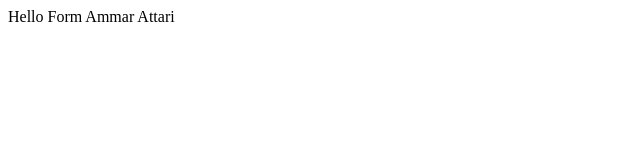
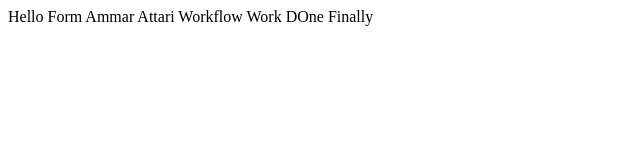
Before and after one commit to AmmarAttari/ParticalClassBootCamp2020, a plain HTML site: page index.html in a window 1280 px wide. Shown: the whole page, without its empty margins (0-640 px from the left). Drawn offline with Linux system fonts and the light colour scheme.

Commit message:
chage done

```diff
--- a/index.html
+++ b/index.html
@@ -8,7 +8,7 @@
 </head>
 
 <body>
-    <div>Hello Form Ammar Attari </div>
+    <div>Hello Form Ammar Attari Workflow Work DOne Finally</div>
 </body>
 
 </html>
```
